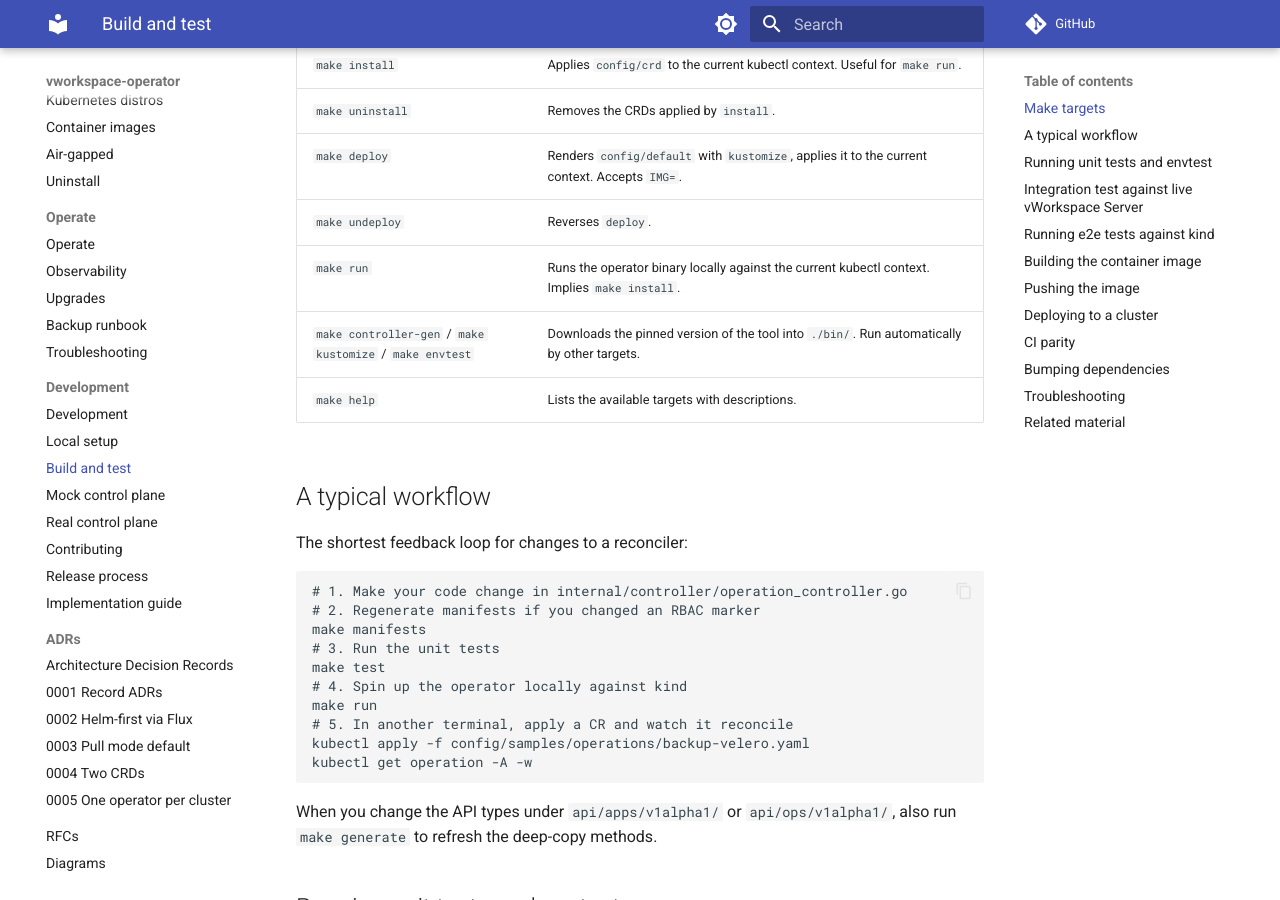
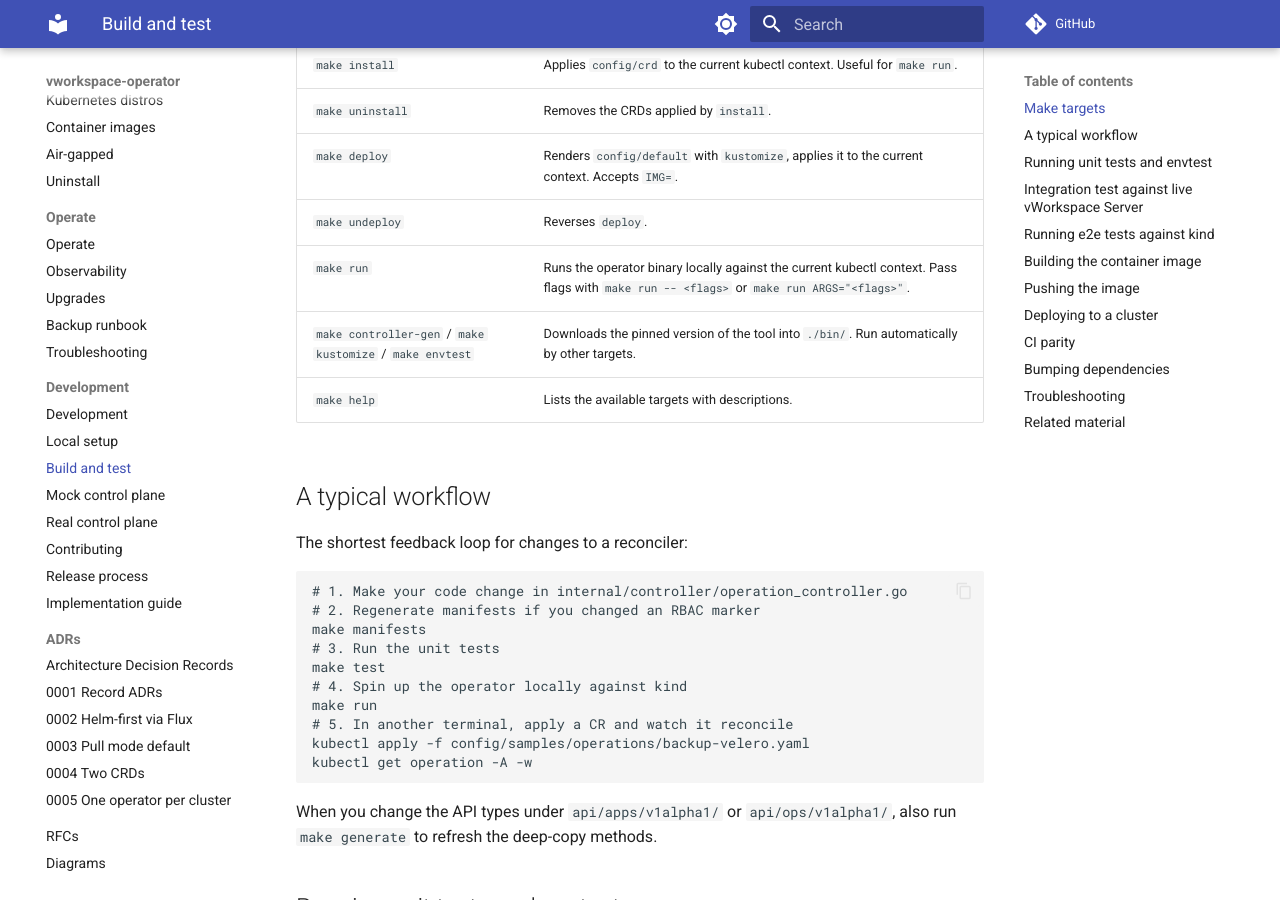
Before and after one commit to vworkspace-io/vworkspace-operator, an MkDocs documentation site: the page built from docs/development/build-and-test.md, in a window 1280 px wide and 900 px high, scrolled down 935 px. Built offline with MkDocs 1.6.1 and Material for MkDocs 9.7.7, drawn with Linux system fonts in a browser that asks for light colours; comment, search, counter and statistics services are not loaded.

Commit message:
fix(makefile): forward CLI flags to `make run`
GNU Make 4.4 stores arguments after `--` in MAKEFLAGS; pass them through
to `go run` along with the ARGS= variable. Document flag passthrough in
build-and-test.md.

Fixes #20

```diff
--- a/docs/development/build-and-test.md
+++ b/docs/development/build-and-test.md
@@ -24,7 +24,7 @@ The commands below reflect the current repository. Tool versions are pinned in t
 | `make uninstall`    | Removes the CRDs applied by `install`.                                                                                   |
 | `make deploy`       | Renders `config/default` with `kustomize`, applies it to the current context. Accepts `IMG=`.                            |
 | `make undeploy`     | Reverses `deploy`.                                                                                                       |
-| `make run`          | Runs the operator binary locally against the current kubectl context. Implies `make install`.                            |
+| `make run`          | Runs the operator binary locally against the current kubectl context. Pass flags with `make run -- <flags>` or `make run ARGS="<flags>"`. |
 | `make controller-gen` / `make kustomize` / `make envtest` | Downloads the pinned version of the tool into `./bin/`. Run automatically by other targets. |
 | `make help`         | Lists the available targets with descriptions.                                                                            |
 
```
Also changed, not shown: 1 other file.
